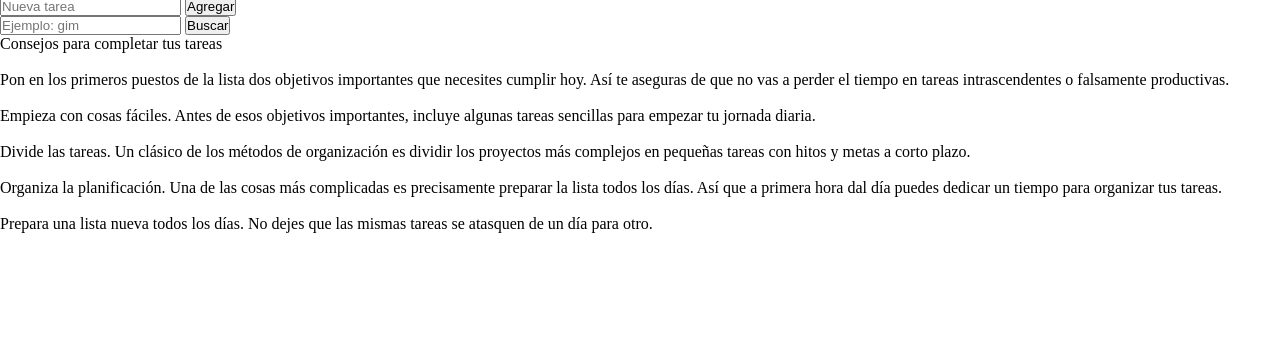
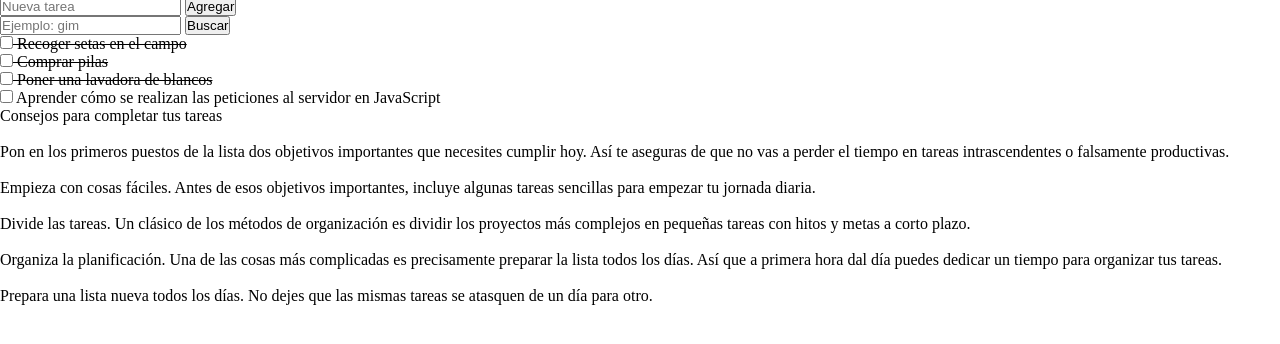
Before and after one commit to sandrarolgom/promo-X-module-2-pair-2-ada-tasks, a plain HTML site: page index.html in a window 1280 px wide. Shown: the part 40-384 px from the top of the page. Drawn offline with Linux system fonts and the light colour scheme.

Commit message:
clase con el check

```diff
--- a/css/main.css
+++ b/css/main.css
@@ -3,3 +3,6 @@
     padding: 0;
     margin: 0;
 }
+.line {
+    text-decoration: line-through;
+}
--- a/js/main.js
+++ b/js/main.js
@@ -12,10 +12,25 @@ const tasks = [
     },
   ];
 
-for (let i = 0; i<tasks.lenght; i++){
-    checkboxList.innerHTML += `
-    <li>
-        <input id="1" type="checkbox">
-        ${tasks[i].name}
-        </li>`
+for (const task of tasks) {
+  let checkLine = '';
+    if (task.completed === true){
+    checkLine = 'line';
+    }
+  checkboxList.innerHTML += `
+    <li class="${checkLine}">
+    <input id="${task.id}" class="check" type="checkbox">
+    ${task.name}
+    </li>`
 }
+
+/*
+ACCIONES AL MARCAR UNA TAREA COMO COMPLETADA:
+  - La tarea debe mostrarse como completada(tachada)
+  - El estado de la tarea se actualizará: la propiedad -completed- de la tarea se cambiará en nuestro array de tareas
+
+. Añadir clase al input?
+. querySelectorAll?
+. Evento click sobre el checkbox
+
+*/
```
